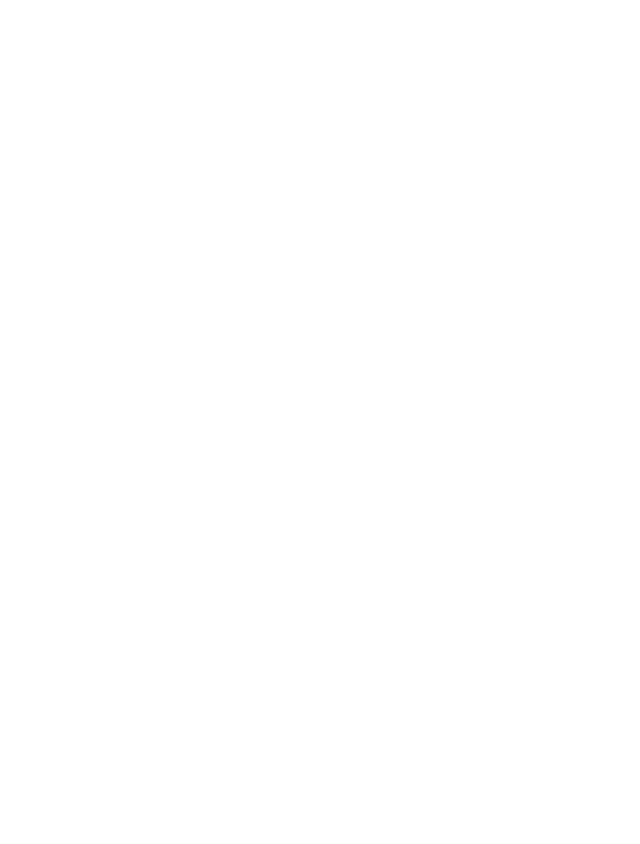
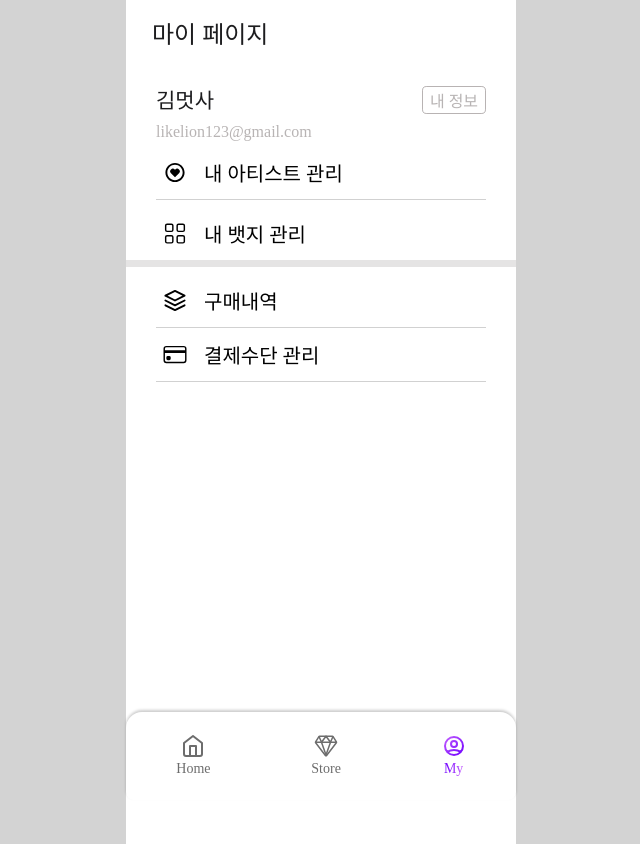
Before and after one commit to Likelion-Inha-10/Duckku-fe, a React (Create React App) app: page /my-page in a window 1280 px wide. Before the commit this address had no page. Shown: the whole page, without its empty margins (319-959 px from the left). Before the commit the page ends 800 px from the top, so only its background shows below. Built offline with nearby package versions, Linux system fonts and the light colour scheme; a web font is replaced by a local one.

Commit message:
chore: MyPage 초기화면 완성

```diff
--- /dev/null
+++ b/src/pages/MyPage/index.jsx
@@ -0,0 +1,136 @@
+import React from 'react';
+import styled from 'styled-components';
+import Layout from '../../duckku-ui/Layout';
+import Header from '../../duckku-ui/Header';
+import Footer from '../../duckku-ui/Footer';
+import Margin from '../../duckku-ui/Margin';
+import Flex from '../../duckku-ui/Flex';
+import Typography from '../../duckku-ui/Typography';
+import {BiHeartCircle} from 'react-icons/bi';
+import {BsGrid} from 'react-icons/bs';
+import {FiLayers} from 'react-icons/fi';
+import {BsCreditCard} from 'react-icons/bs';
+
+// 마이페이지 개인 정보 박스
+const PersonalBox = styled.div`
+  width: 330px;
+`;
+
+// 내 정보 박스
+const InformBox = styled.div`
+  width: 64px;
+  height: 28px;
+  border: 0.911215px solid rgba(114, 105, 105, 0.5);
+  border-radius: 4.55607px;
+  text-align: center;
+  font-family: 'Pretendard';
+  font-style: normal;
+  font-weight: 400;
+  font-size: 16px;
+  color: rgba(114, 105, 105, 0.5);
+  padding: 7px 0;
+`;
+
+//e-mail 박스
+const EmailBox = styled.div`
+  width: 330px;
+`;
+
+//e-mail 내용
+const EmailContent = styled.div`
+  font-family: 'Pretendard';
+  font-style: normal;
+  font-weight: 400;
+  font-size: 16px;
+  color: rgba(114, 105, 105, 0.5);
+`;
+
+// 마이페이지 목록 div
+const ListBox = styled.div`
+  width: 330px;
+  border-bottom: 0.911215px solid rgba(0, 0, 0, 0.18);
+
+  .icons {
+    padding-top: 15px;
+  }
+`;
+
+// 마이페이지 목록 div
+const ListBox2 = styled.div`
+  width: 330px;
+
+  .icons {
+    padding-top: 15px;
+  }
+`;
+
+// 마이페이지 목록 content
+const ListContent = styled.div`
+  font-family: 'Pretendard';
+  font-style: normal;
+  font-weight: 400;
+  font-size: 20px;
+  color: #000000;
+  padding-top: 18px;
+  padding-bottom: 15px;
+  padding-left: 10px;
+`;
+
+// 중앙 분리선
+const Partition = styled.div`
+  width: 100%;
+  height: 7px;
+  background: rgba(114, 105, 105, 0.18);
+`;
+
+const MyPage = () => {
+  return (
+    <Layout>
+      <Header title="마이 페이지"/>
+      <Margin height="16" />
+      <PersonalBox>
+        <Flex direction="row" justify="space-between">
+          <Typography bold21>김멋사</Typography>
+          <InformBox>내 정보</InformBox>
+        </Flex>
+      </PersonalBox>
+      <Margin height="6" />
+      <EmailBox>
+        <Flex direction="row" justify="left">
+          <EmailContent>likelion123@gmail.com</EmailContent>
+        </Flex>
+      </EmailBox>
+      <Margin height="6" />
+      <ListBox>
+        <Flex direction="row" justify="left">
+          <BiHeartCircle className="icons" size="38"/>
+          <ListContent>내 아티스트 관리</ListContent>
+        </Flex>
+      </ListBox>
+      <Margin height="7" />
+      <ListBox2>
+        <Flex direction="row" justify="left">
+          <BsGrid className="icons" size="38"/>
+          <ListContent>내 뱃지 관리</ListContent>
+        </Flex>
+      </ListBox2>
+      <Partition />
+      <Margin height="7" />
+      <ListBox>
+        <Flex direction="row" justify="left">
+          <FiLayers className="icons" size="38"/>
+          <ListContent>구매내역</ListContent>
+        </Flex>
+      </ListBox>
+      <ListBox>
+        <Flex direction="row" justify="left">
+          <BsCreditCard className="icons" size="38"/>
+          <ListContent>결제수단 관리</ListContent>
+        </Flex>
+      </ListBox>
+      <Footer active="my"/>
+    </Layout>
+  );
+};
+
+export default MyPage;
--- a/src/routes/index.jsx
+++ b/src/routes/index.jsx
@@ -6,6 +6,7 @@
 import NotFound from "../pages/NotFound";
 import Store from "../pages/Store";
 import MainHome from "./../pages/MainHome/index";
+import MyPage from "../pages/MyPage";
 // 라우트명은 kebab-case 로 작성합니다
 
 const Router = () => (
@@ -18,6 +19,7 @@
       <Route exact path="/not-found" element={<NotFound />} />
       <Route exact path="/store" element={<Store />} />
       <Route exact path="/main-home" element={<MainHome />} />
+      <Route exact path="/my-page" element={<MyPage />} />
     </Routes>
   </BrowserRouter>
 );
```
Also changed, not shown: 2 other files (tests, documents, lock files or other folders).
